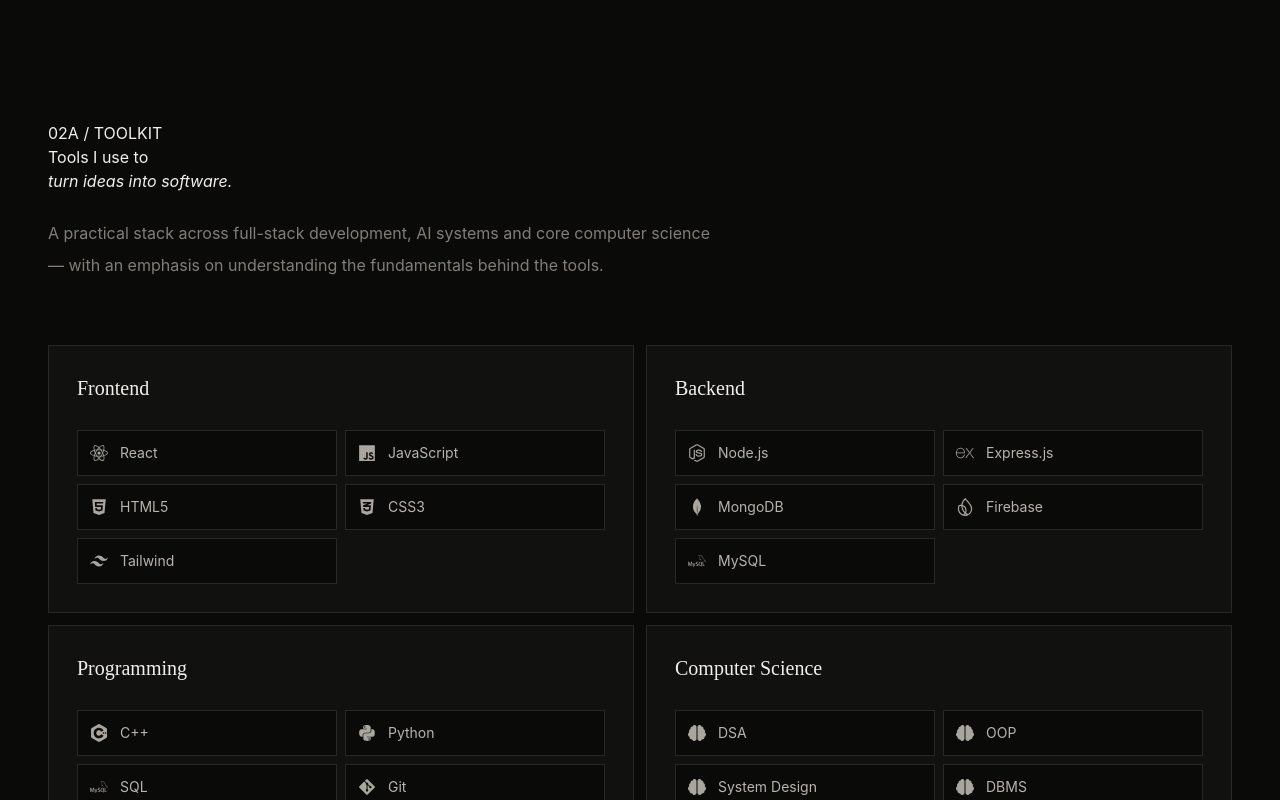
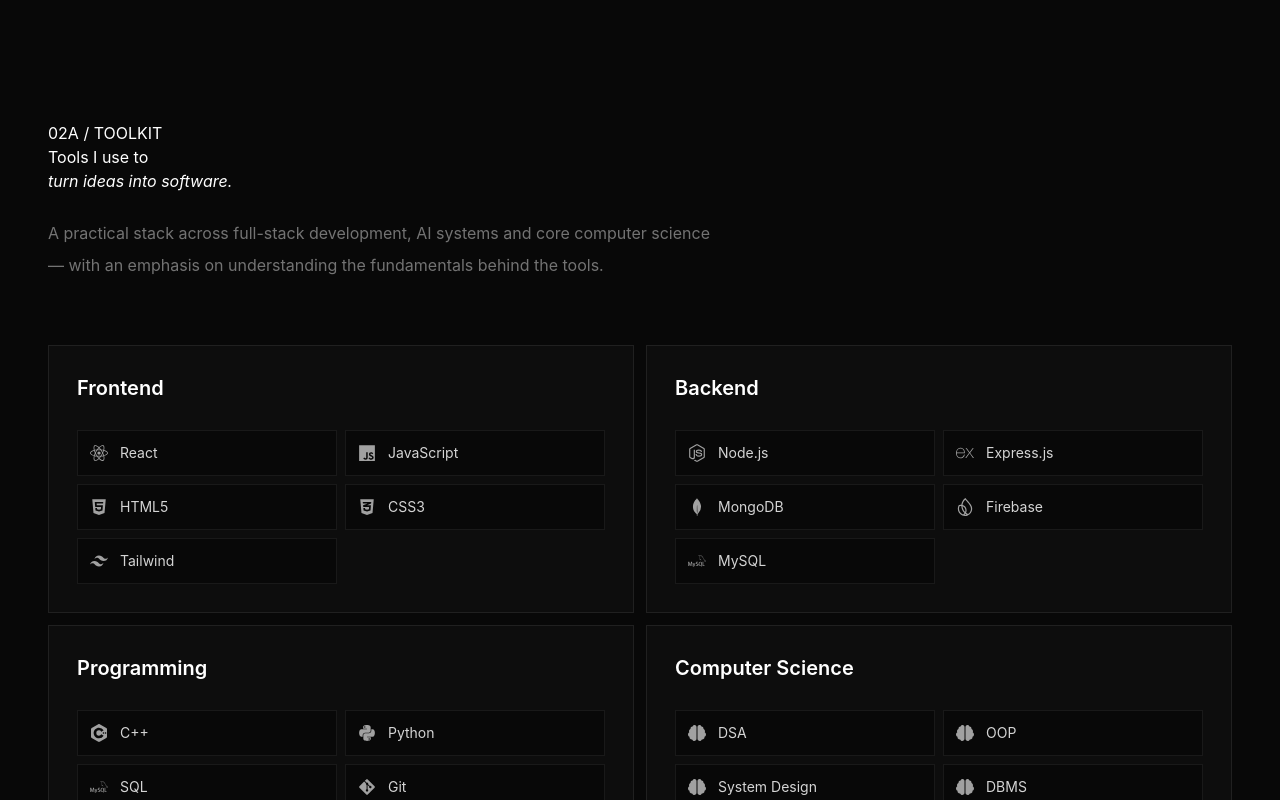
Before and after one commit to aparna8683/Portfolio, a React (Vite) app in the folder portfolio/: page / in a window 1280 px wide. Shown: the part 1400-2200 px from the top of the page. Built offline with nearby package versions, Linux system fonts and the light colour scheme.

Commit message:
Restore clean portfolio typography and layout

```diff
--- a/portfolio/src/components/Skills.jsx
+++ b/portfolio/src/components/Skills.jsx
@@ -1,29 +1,10 @@
 import { motion } from "framer-motion";
-import { FaReact,FaNodeJs,FaPython,FaHtml5,FaCss3Alt,FaJs,FaBrain,FaGitAlt } from "react-icons/fa";
-import { SiCplusplus,SiMongodb,SiExpress,SiTailwindcss,SiFirebase,SiMysql } from "react-icons/si";
-
+import {FaReact,FaNodeJs,FaPython,FaHtml5,FaCss3Alt,FaJs,FaBrain,FaGitAlt} from "react-icons/fa";
+import {SiCplusplus,SiMongodb,SiExpress,SiTailwindcss,SiFirebase,SiMysql} from "react-icons/si";
 const skillCategories=[
- {title:"Frontend",skills:[["React",<FaReact/>],["JavaScript",<FaJs/>],["HTML5",<FaHtml5/>],["CSS3",<FaCss3Alt/>],["Tailwind",<SiTailwindcss/>]]},
- {title:"Backend",skills:[["Node.js",<FaNodeJs/>],["Express.js",<SiExpress/>],["MongoDB",<SiMongodb/>],["Firebase",<SiFirebase/>],["MySQL",<SiMysql/>]]},
- {title:"Programming",skills:[["C++",<SiCplusplus/>],["Python",<FaPython/>],["SQL",<SiMysql/>],["Git",<FaGitAlt/>]]},
- {title:"Computer Science",skills:[["DSA",<FaBrain/>],["OOP",<FaBrain/>],["System Design",<FaBrain/>],["DBMS",<FaBrain/>],["Operating Systems",<FaBrain/>],["Computer Networks",<FaBrain/>]]},
- {title:"AI, LLMs & Systems",skills:[["Artificial Intelligence",<FaBrain/>],["Machine Learning",<FaBrain/>],["Prompt Engineering",<FaBrain/>],["RAG & AI Agents",<FaBrain/>],["FastAPI",<FaBrain/>],["System Design",<FaBrain/>]]}
-];
-
-export default function Skills(){
- return <section id="skills" className="relative py-32 bg-[#0a0a09] text-[#f2f0ea] border-t border-[#282721]">
-  <div className="max-w-7xl mx-auto px-6 lg:px-12">
-   <motion.div initial={{opacity:0,y:30}} whileInView={{opacity:1,y:0}} transition={{duration:.6}} viewport={{once:true}} className="mb-16">
-    <p className="section-kicker">02A / TOOLKIT</p>
-    <h2 className="display-title">Tools I use to<br/><em>turn ideas into software.</em></h2>
-    <p className="mt-6 text-[#817e76] text-base leading-8 max-w-2xl">A practical stack across full-stack development, AI systems and core computer science — with an emphasis on understanding the fundamentals behind the tools.</p>
-   </motion.div>
-   <div className="grid lg:grid-cols-2 gap-3">
-    {skillCategories.map((category,index)=><motion.div key={category.title} initial={{opacity:0,y:20}} whileInView={{opacity:1,y:0}} transition={{duration:.5,delay:index*.06}} viewport={{once:true}} className="border border-[#282721] bg-[#11110f] p-7 hover:border-[#454239] transition-colors">
-      <h3 className="font-['Space_Grotesk'] text-xl font-medium mb-7">{category.title}</h3>
-      <div className="grid grid-cols-2 gap-2">{category.skills.map(([name,icon])=><div key={name} className="flex items-center gap-3 p-3 border border-[#282721] bg-[#0a0a09]"><span className="text-lg text-[#aaa69d]">{icon}</span><span className="text-sm text-[#b8b4ac]">{name}</span></div>)}</div>
-    </motion.div>)}
-   </div>
-  </div>
- </section>
-}
+{title:"Frontend",skills:[{name:"React",icon:<FaReact/>},{name:"JavaScript",icon:<FaJs/>},{name:"HTML5",icon:<FaHtml5/>},{name:"CSS3",icon:<FaCss3Alt/>},{name:"Tailwind",icon:<SiTailwindcss/>}]},
+{title:"Backend",skills:[{name:"Node.js",icon:<FaNodeJs/>},{name:"Express.js",icon:<SiExpress/>},{name:"MongoDB",icon:<SiMongodb/>},{name:"Firebase",icon:<SiFirebase/>},{name:"MySQL",icon:<SiMysql/>}]},
+{title:"Programming",skills:[{name:"C++",icon:<SiCplusplus/>},{name:"Python",icon:<FaPython/>},{name:"SQL",icon:<SiMysql/>},{name:"Git",icon:<FaGitAlt/>}]},
+{title:"Computer Science",skills:[{name:"DSA",icon:<FaBrain/>},{name:"OOP",icon:<FaBrain/>},{name:"System Design",icon:<FaBrain/>},{name:"DBMS",icon:<FaBrain/>},{name:"Operating Systems",icon:<FaBrain/>},{name:"Computer Networks",icon:<FaBrain/>}]},
+{title:"AI, LLMs & Systems",skills:[{name:"Artificial Intelligence",icon:<FaBrain/>},{name:"Machine Learning",icon:<FaBrain/>},{name:"Prompt Engineering",icon:<FaBrain/>},{name:"RAG & AI Agents",icon:<FaBrain/>},{name:"FastAPI",icon:<FaBrain/>},{name:"System Design",icon:<FaBrain/>}]}];
+export default function Skills(){return <section id="skills" className="relative py-32 bg-[#080808] text-white border-t border-white/[.06]"><div className="max-w-7xl mx-auto px-6 lg:px-12"><motion.div initial={{opacity:0,y:30}} whileInView={{opacity:1,y:0}} transition={{duration:.6}} viewport={{once:true}} className="mb-16"><p className="section-kicker">02A / TOOLKIT</p><h2 className="display-title">Tools I use to<br/><em>turn ideas into software.</em></h2><p className="mt-6 text-neutral-500 text-base leading-8 max-w-2xl">A practical stack across full-stack development, AI systems and core computer science — with an emphasis on understanding the fundamentals behind the tools.</p></motion.div><div className="grid lg:grid-cols-2 gap-3">{skillCategories.map((category,index)=><motion.div key={category.title} initial={{opacity:0,y:20}} whileInView={{opacity:1,y:0}} transition={{duration:.5,delay:index*.06}} viewport={{once:true}} className="border border-white/[.08] bg-[#0d0d0d] p-7 hover:border-white/20 transition-colors"><h3 className="text-xl font-semibold mb-7">{category.title}</h3><div className="grid grid-cols-2 gap-2">{category.skills.map(skill=><div key={skill.name} className="flex items-center gap-3 p-3 border border-white/[.07] bg-[#080808]"><span className="text-lg text-neutral-400">{skill.icon}</span><span className="text-sm text-neutral-300">{skill.name}</span></div>)}</div></motion.div>)}</div></div></section>}
```
